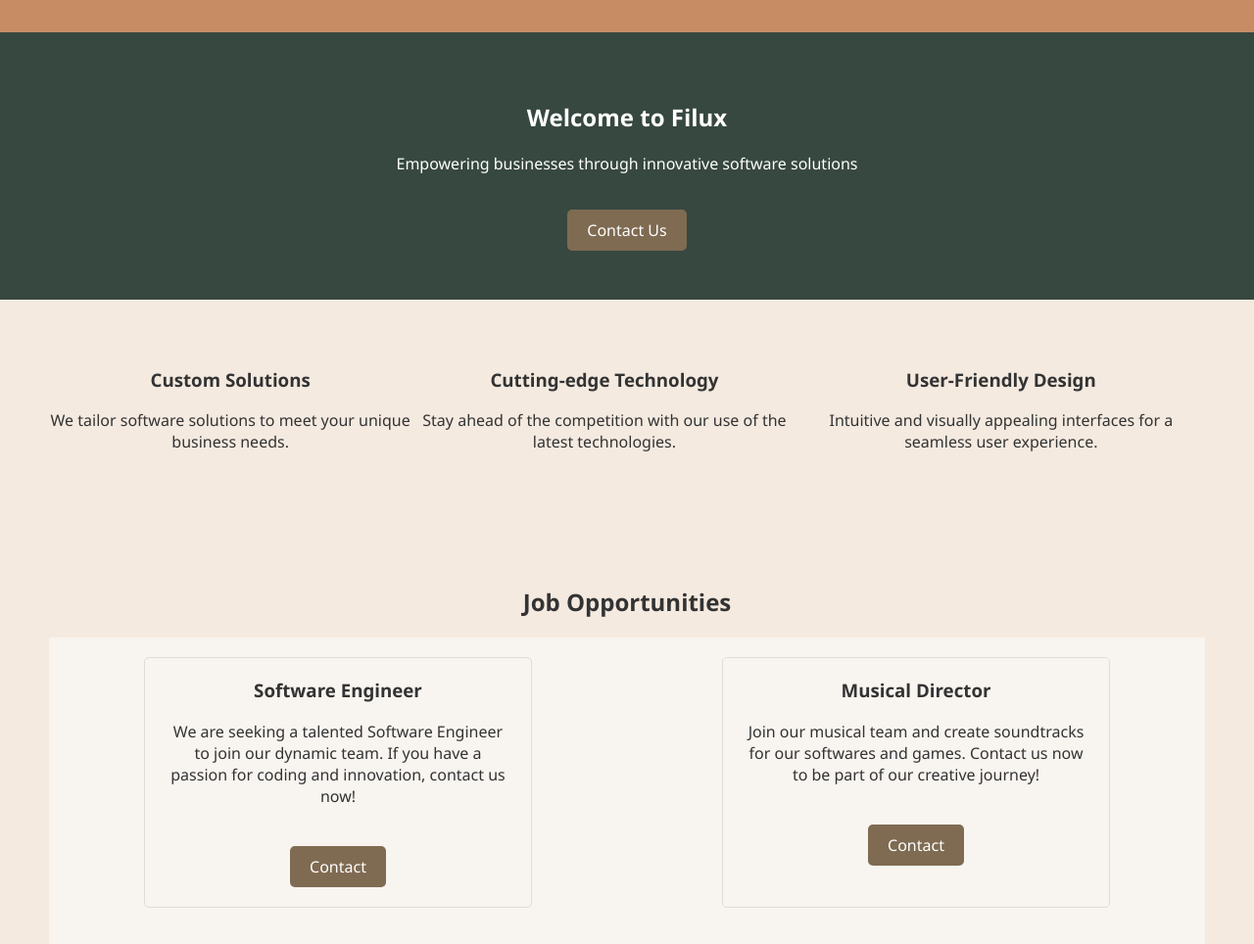
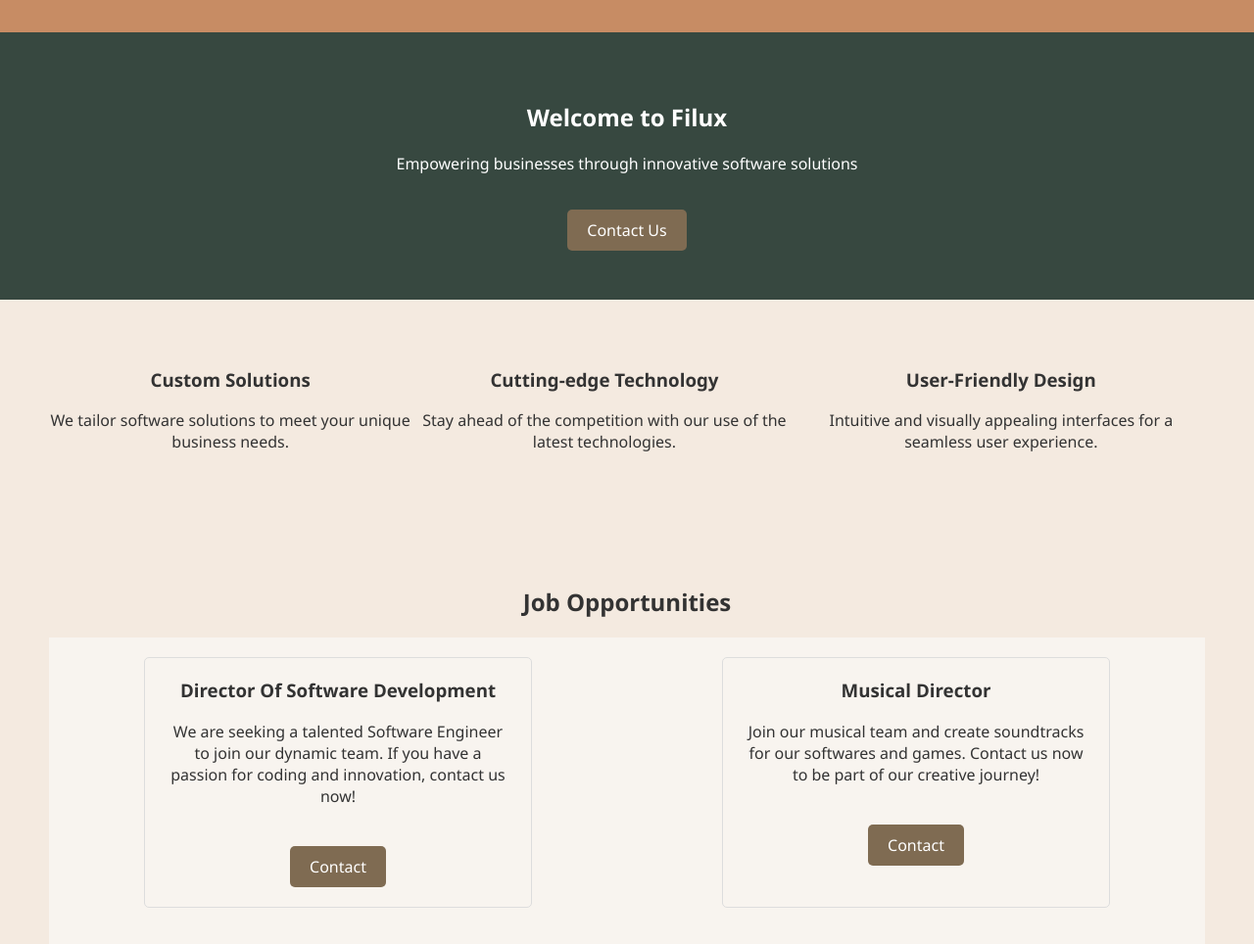
Before and after one commit to Filux-Studios/homepage, a plain HTML site: page index.html in a window 1280 px wide. Shown: the part 104-1068 px from the top of the page at 98% size. Drawn offline with Linux system fonts and the light colour scheme.

Commit message:
Update index.html

```diff
--- a/index.html
+++ b/index.html
@@ -40,7 +40,7 @@
         <h2>Job Opportunities</h2>
         <div class="job-container">
             <div class="job-tile">
-                <h3>Software Engineer</h3>
+                <h3>Director Of Software Development</h3>
                 <p>We are seeking a talented Software Engineer to join our dynamic team. If you have a passion for coding and innovation, contact us now!</p>
                 <a href="#contact" class="cta-button">Contact</a>
             </div>
```
